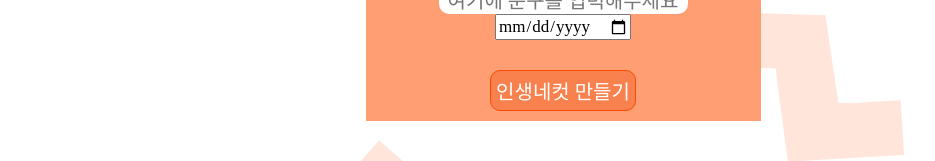
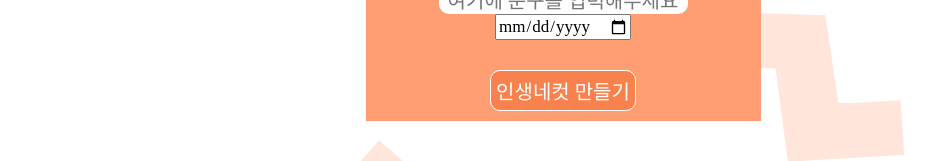
Before and after one commit to jjmmkk9/cone, a website: page index.html in a window 1280 px wide. Shown: the part 921-1082 px from the top of the page, without its empty margins (77-1012 px from the left). Drawn offline with nearby package versions, Linux system fonts and the light colour scheme; a web font is replaced by a local one.

Commit message:
버튼 border white

```diff
--- a/style.css
+++ b/style.css
@@ -97,7 +97,7 @@ body{
   font-family: "LeeSeoyun";
   font-size: 20px;
 
-  border: #f64c04 1px solid;
+  border: white 1px solid;
   border-radius: 10px;
   text-decoration: none;
 
```
